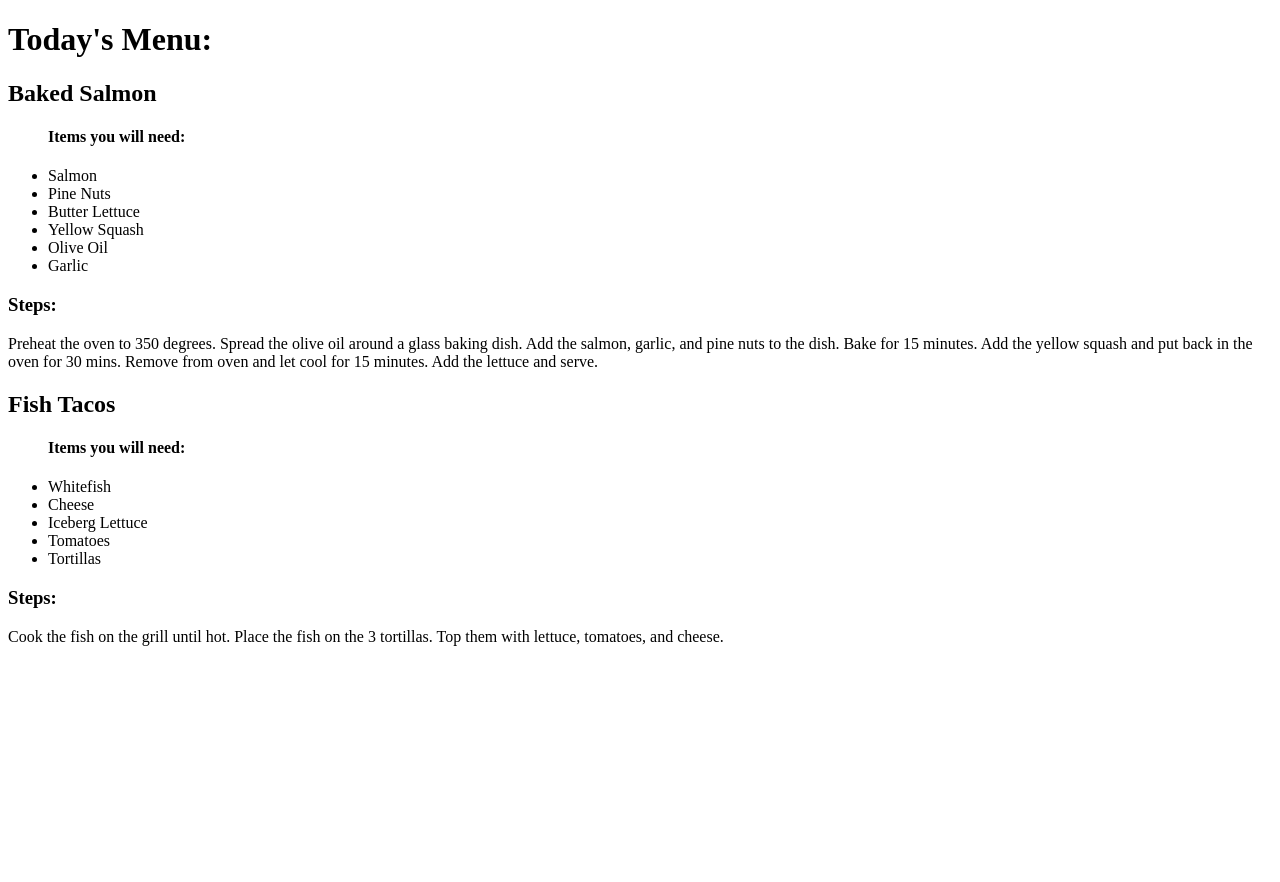
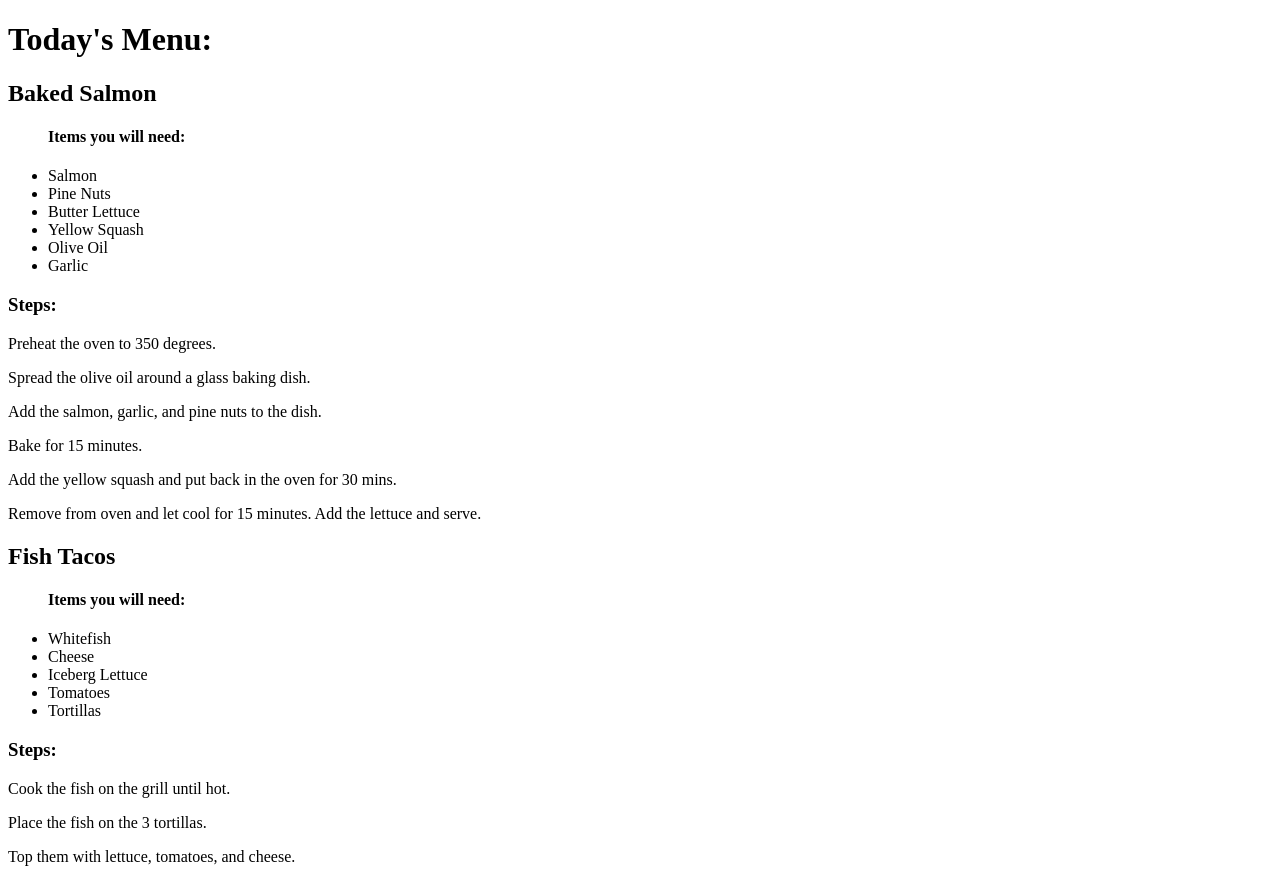
Before and after one commit to iqbalyarkhan/recipes, a React (Create React App) app: page / in a window 1280 px wide. Before the commit the page ends 800 px from the top, so only its background shows below. Built offline with nearby package versions, Linux system fonts and the light colour scheme.

Commit message:
add refactored

```diff
--- a/src/Ingredients.tsx
+++ b/src/Ingredients.tsx
@@ -1,13 +1,12 @@
-export interface Ingredient {
-  name: string;
-  amount: number;
-  measurement: string;
-}
-
-export function Ingredients() {
+const Ingredients = ({ ingredients }: any) => {
   return (
     <div>
-      <h2>Dummy Ingredients component</h2>
+      <h4>Items you will need: </h4>
+      {ingredients.map((ingredient: any, i: any) => (
+        <li key={i}>{ingredient.name}</li>
+      ))}
     </div>
   );
-}
+};
+
+export default Ingredients;
--- a/src/Instructions.tsx
+++ b/src/Instructions.tsx
@@ -1,7 +1,12 @@
-export function Instructions() {
+const Instructions = ({ steps }: any) => {
   return (
     <div>
-      <h2>Dummy Instructions component</h2>
+      <h3>Steps: </h3>
+      {steps.map((step: any, i: any) => (
+        <p key={i}>{step}</p>
+      ))}
     </div>
   );
-}
+};
+
+export default Instructions;
--- a/src/Menu.tsx
+++ b/src/Menu.tsx
@@ -1,18 +1,16 @@
-import { Ingredient } from "./Ingredients";
+import Recipe from "./Recipe";
 
-export interface Recipes {
-  data?: Recipe[] | null;
-}
-export interface Recipe {
-  name: string;
-  ingredients?: Ingredient[] | null;
-  description: string;
-}
-
-export function Menu(data: any[], title: string) {
+const Menu = ({ recipes, title }: any) => {
   return (
     <div>
-      <h2>Dummy Ingredients component</h2>
+      <header>
+        <h1>{title}</h1>
+      </header>
+      {recipes.map((recipe: any, i: any) => (
+        <Recipe key={i} {...recipe} />
+      ))}
     </div>
   );
-}
+};
+
+export default Menu;
--- a/src/Recipe.tsx
+++ b/src/Recipe.tsx
@@ -1,7 +1,18 @@
-export function Recipe() {
+import Ingredients from "./Ingredients";
+import Instructions from "./Instructions";
+
+const Recipe = ({ name, ingredients, steps }: any) => {
   return (
     <div>
-      <h2>Dummy Recipe component</h2>
+      <h2>{name}</h2>
+      <ul>
+        <Ingredients ingredients={ingredients} />
+      </ul>
+      <div>
+        <Instructions steps={steps} />
+      </div>
     </div>
   );
-}
+};
+
+export default Recipe;
--- a/src/index.tsx
+++ b/src/index.tsx
@@ -1,4 +1,5 @@
 import ReactDOM from "react-dom/client";
+import Menu from "./Menu";
 
 const data = [
   {
@@ -11,8 +12,14 @@ const data = [
       { name: "Olive Oil", amount: 0.5, measurement: "cup" },
       { name: "Garlic", amount: 3, measurement: "cloves" },
     ],
-    steps:
-      "Preheat the oven to 350 degrees. Spread the olive oil around a glass baking dish. Add the salmon, garlic, and pine nuts to the dish. Bake for 15 minutes. Add the yellow squash and put back in the oven for 30 mins. Remove from oven and let cool for 15 minutes. Add the lettuce and serve.",
+    steps: [
+      "Preheat the oven to 350 degrees.",
+      "Spread the olive oil around a glass baking dish.",
+      "Add the salmon, garlic, and pine nuts to the dish.",
+      "Bake for 15 minutes.",
+      "Add the yellow squash and put back in the oven for 30 mins.",
+      "Remove from oven and let cool for 15 minutes. Add the lettuce and serve.",
+    ],
   },
   {
     name: "Fish Tacos",
@@ -23,57 +30,13 @@ const data = [
       { name: "Tomatoes", amount: 2, measurement: "large" },
       { name: "Tortillas", amount: 3, measurement: "med" },
     ],
-    steps:
-      "Cook the fish on the grill until hot. Place the fish on the 3 tortillas. Top them with lettuce, tomatoes, and cheese.",
+    steps: [
+      "Cook the fish on the grill until hot.",
+      "Place the fish on the 3 tortillas.",
+      "Top them with lettuce, tomatoes, and cheese.",
+    ],
   },
 ];
-
-const Menu = ({ recipes, title }: any) => {
-  return (
-    <div>
-      <header>
-        <h1>{title}</h1>
-      </header>
-      {recipes.map((recipe: any, i: any) => (
-        <Recipe key={i} {...recipe} />
-      ))}
-    </div>
-  );
-};
-
-const Instructions = ({ steps }: any) => {
-  return (
-    <div>
-      <h3>Steps: </h3>
-      <p>{steps}</p>
-    </div>
-  );
-};
-
-const Ingredients = ({ ingredients }: any) => {
-  return (
-    <div>
-      <h4>Items you will need: </h4>
-      {ingredients.map((ingredient: any, i: any) => (
-        <li key={i}>{ingredient.name}</li>
-      ))}
-    </div>
-  );
-};
-
-const Recipe = ({ name, ingredients, steps }: any) => {
-  return (
-    <div>
-      <h2>{name}</h2>
-      <ul>
-        <Ingredients ingredients={ingredients} />
-      </ul>
-      <div>
-        <Instructions steps={steps} />
-      </div>
-    </div>
-  );
-};
 
 const root = ReactDOM.createRoot(
   document.getElementById("root") as HTMLElement
```
Also changed, not shown: tsconfig.json (+2 -8 lines), 1 other file (tests, documents, lock files or other folders).
